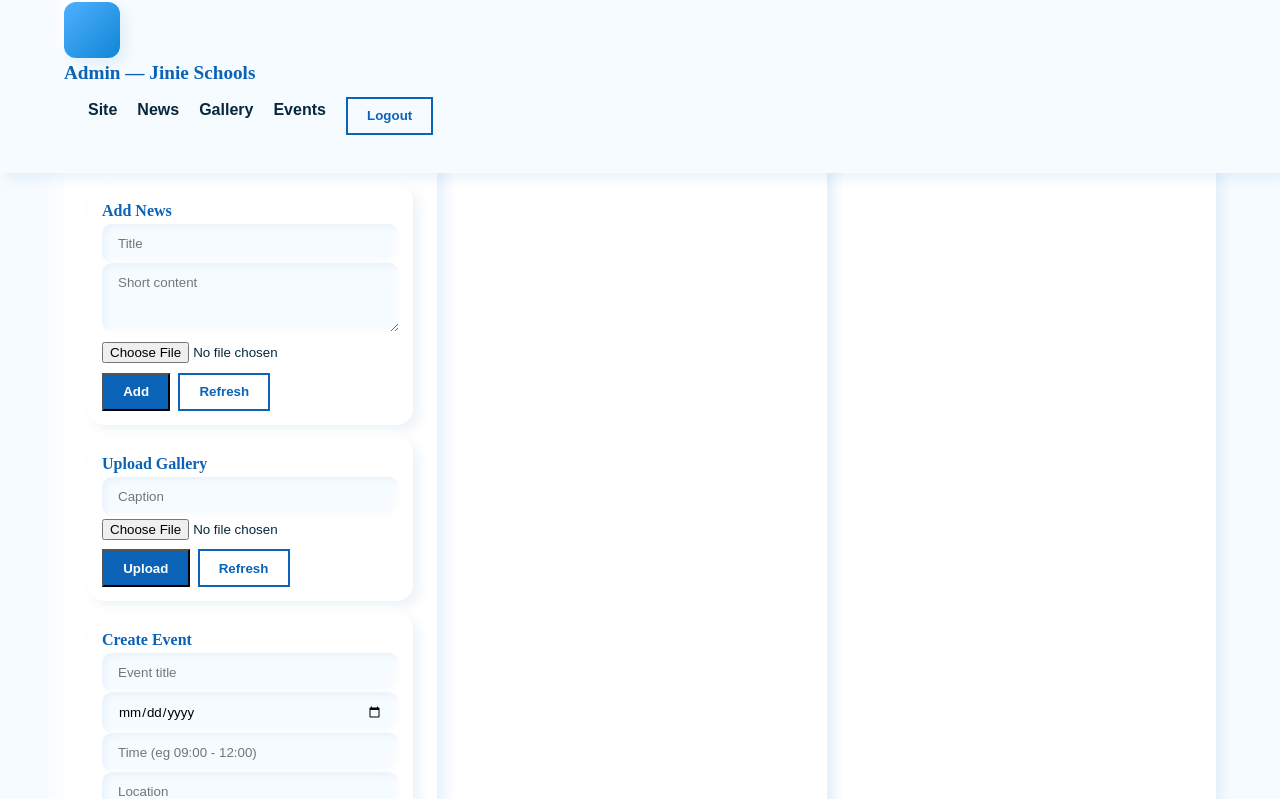
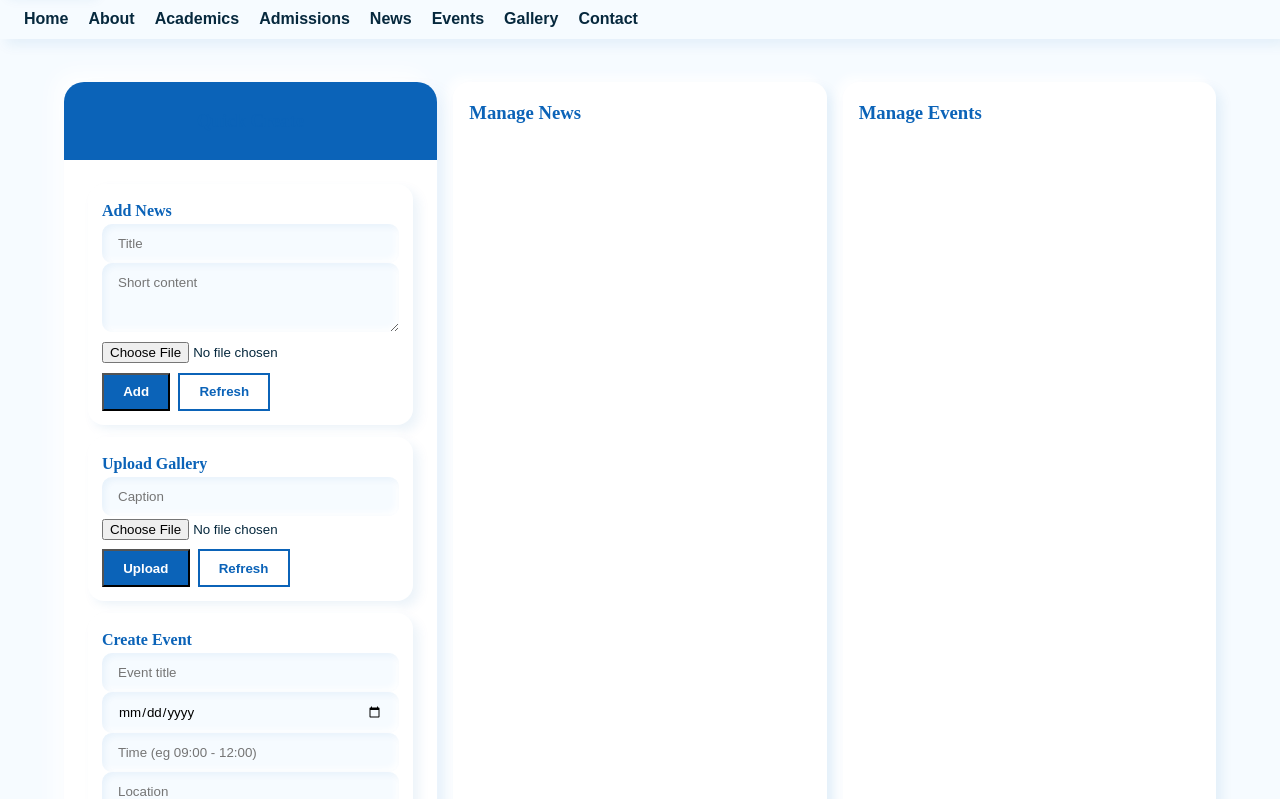
Before and after one commit to Abdilito4-real/Jinie, a plain HTML site: page admin.html in a window 1280 px wide. Shown: the part 28-827 px from the top of the page. Drawn offline with nearby package versions, Linux system fonts and the light colour scheme.

Commit message:
Update admin.html

```diff
--- a/admin.html
+++ b/admin.html
@@ -12,14 +12,34 @@
   <script src="news.js" defer></script>
   <script src="gallery.js" defer></script>
   <script src="events.js" defer></script>
+  <script src="script.js"></script>
+<script src="script.js"></script>
+
 </head>
 <body>
-  <header id="site-header">
-    <div class="container navbar">
-      <div class="logo-container"><div class="logo"></div><div class="school-name"><h1>Admin — Jinie Schools</h1></div></div>
-      <nav><ul class="nav-links"><li><a href="index.html">Site</a></li><li><a href="news.html">News</a></li><li><a href="gallery.html">Gallery</a></li><li><a href="events.html">Events</a></li><li><button class="btn btn-outline" onclick="logout()">Logout</button></li></ul></nav>
-    </div>
-  </header>
+<header>
+  <a href="index.html" class="logo">Jinie Schools</a>
+  <nav>
+    <ul class="nav-links">
+      <li><a href="index.html">Home</a></li>
+      <li><a href="about.html">About</a></li>
+      <li><a href="academics.html">Academics</a></li>
+      <li><a href="admissions.html">Admissions</a></li>
+      <li><a href="news.html">News</a></li>
+      <li><a href="events.html">Events</a></li>
+      <li><a href="gallery.html">Gallery</a></li>
+      <li><a href="contact.html">Contact</a></li>
+    </ul>
+  </nav>
+
+  <!-- Mobile Toggle -->
+  <div class="menu-toggle" id="menu-toggle">
+    <span></span>
+    <span></span>
+    <span></span>
+  </div>
+</header>
+
 
   <section class="section visible">
     <div class="container admin-grid">
```
